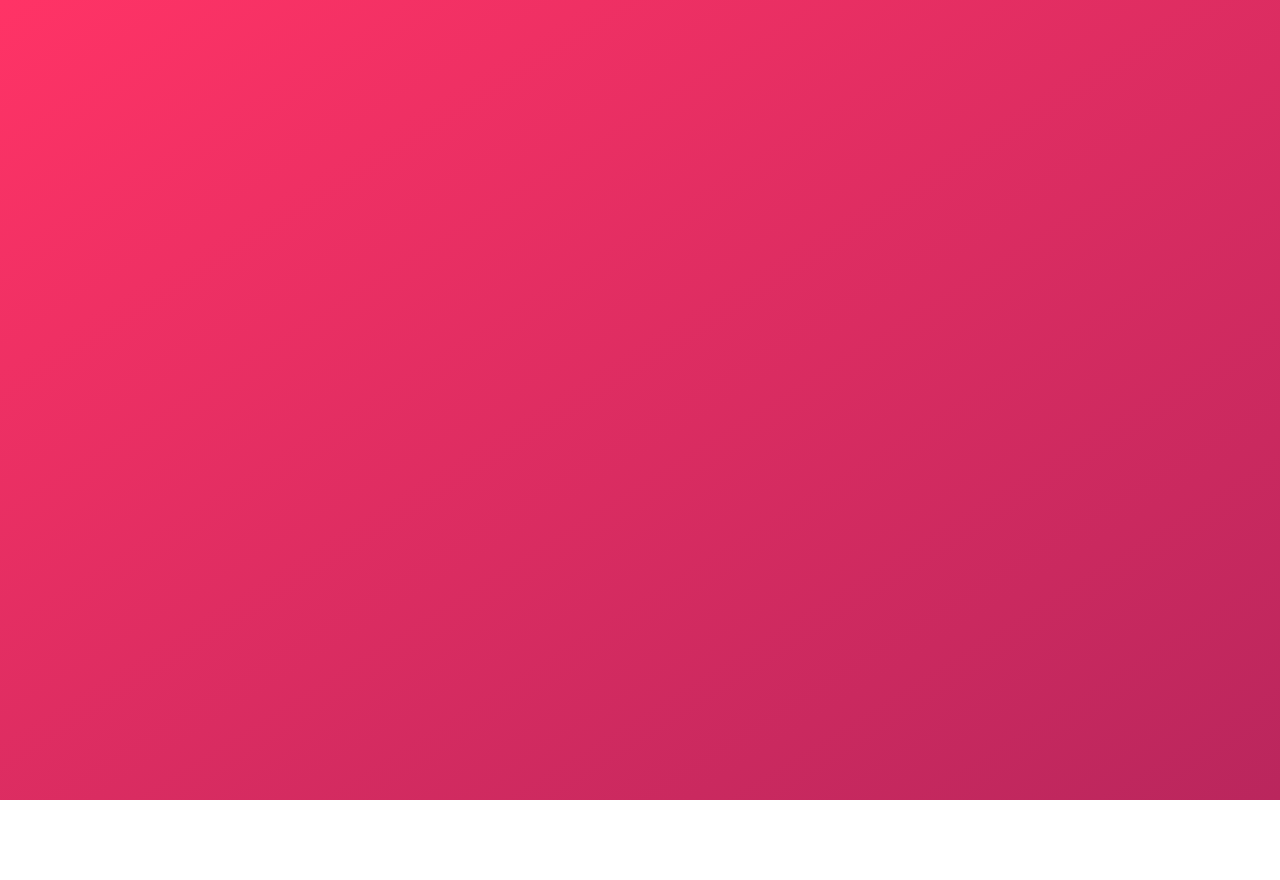
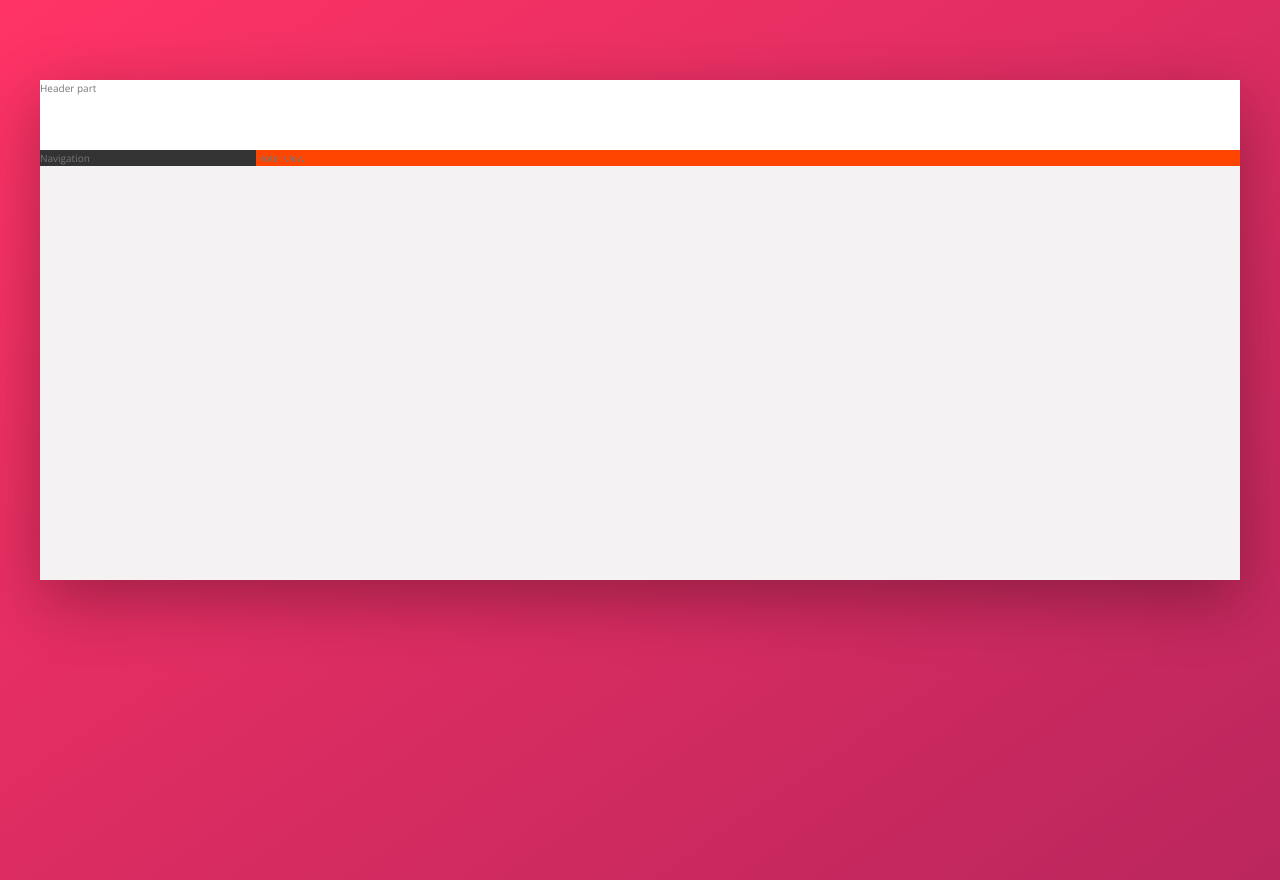
Before and after one commit to Sol-Ahn/udemy-advanced-css, a website: page Trillo/starter/index.html in a window 1280 px wide. Before the commit the page ends 800 px from the top, so only its background shows below. Drawn offline with nearby package versions, Linux system fonts and the light colour scheme.

Commit message:
Add: overall layout

```diff
--- a/Trillo/starter/index.html
+++ b/Trillo/starter/index.html
@@ -13,5 +13,19 @@
 
 		<title>trillo &mdash; Your all-in-one booking app</title>
 	</head>
-	<body></body>
+	<body>
+		<div class="container">
+			<header class="header">
+				Header part
+			</header>
+			<div class="content">
+				<nav class="sidebar">
+					Navigation
+				</nav>
+				<main class="hotel-view">
+					Hotel view
+				</main>
+			</div>
+		</div>
+	</body>
 </html>
--- a/Trillo/starter/sass/_base.scss
+++ b/Trillo/starter/sass/_base.scss
@@ -3,14 +3,16 @@
 	--color-primary-light: #ff3366;
 	--color-primary-dark: #ba265d;
 
-	--grey-light-1: #faf9f9;
-	--grey-light-2: #f4f2f2;
-	--grey-light-3: #f0eeee;
-	--grey-light-4: #ccc;
+	--color-grey-light-1: #faf9f9;
+	--color-grey-light-2: #f4f2f2;
+	--color-grey-light-3: #f0eeee;
+	--color-grey-light-4: #ccc;
 
-	--grey-dark-1: #333;
-	--grey-dark-2: #777;
-	--grey-dark-3: #999;
+	--color-grey-dark-1: #333;
+	--color-grey-dark-2: #777;
+	--color-grey-dark-3: #999;
+
+	--shadow-dark: 0 2rem 6rem rgba(0, 0, 0, 0.3);
 }
 
 * {
--- a/Trillo/starter/sass/_layout.scss
+++ b/Trillo/starter/sass/_layout.scss
@@ -0,0 +1,27 @@
+.container {
+	max-width: 120rem;
+	margin: 8rem auto;
+	background-color: var(--color-grey-light-2);
+	box-shadow: var(--shadow-dark);
+	min-height: 50rem;
+}
+
+.header {
+	height: 7rem;
+	background-color: #fff;
+	border-bottom: var(--color-grey-light-2);
+}
+
+.content {
+	display: flex;
+}
+
+.sidebar {
+	background-color: var(--color-grey-dark-1);
+	flex: 0 0 18%;
+}
+
+.hotel-view {
+	background-color: orangered;
+	flex: 1;
+}
```
Also changed, not shown: Trillo/starter/css/style.css.
